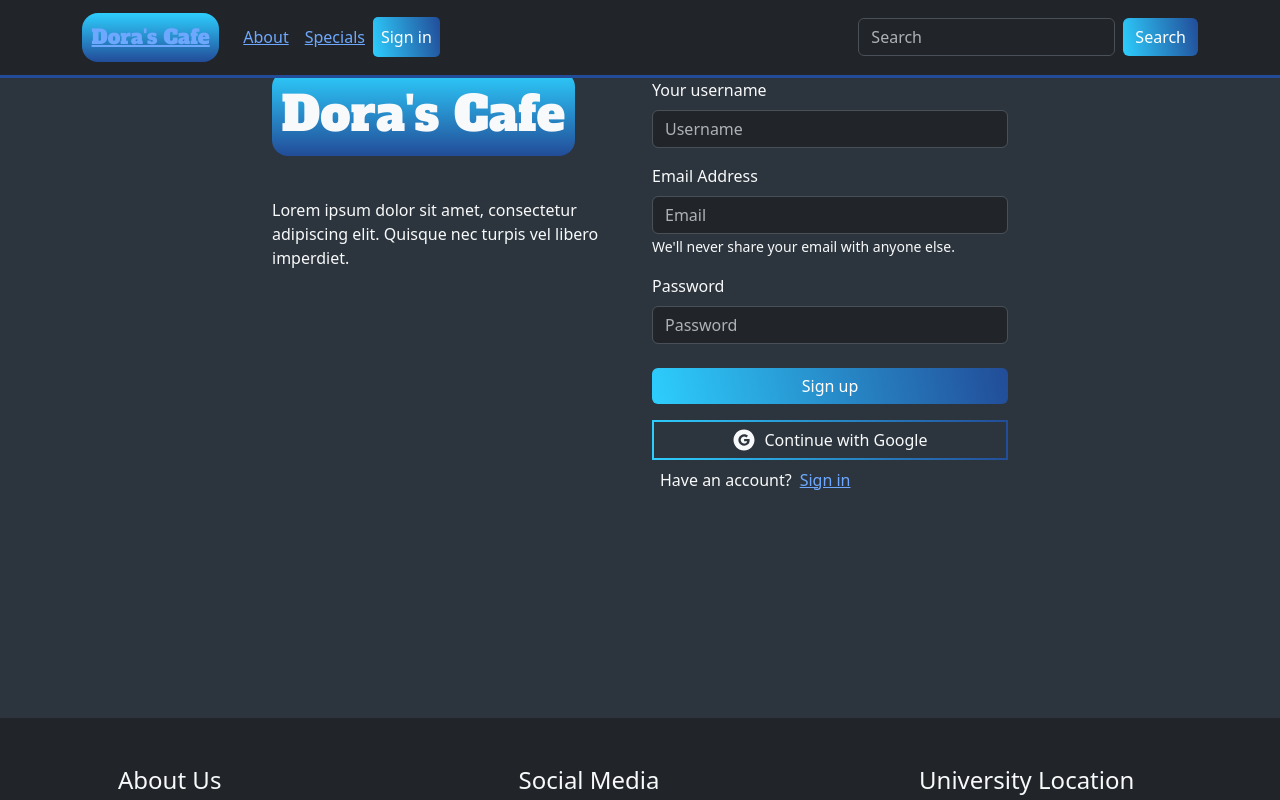
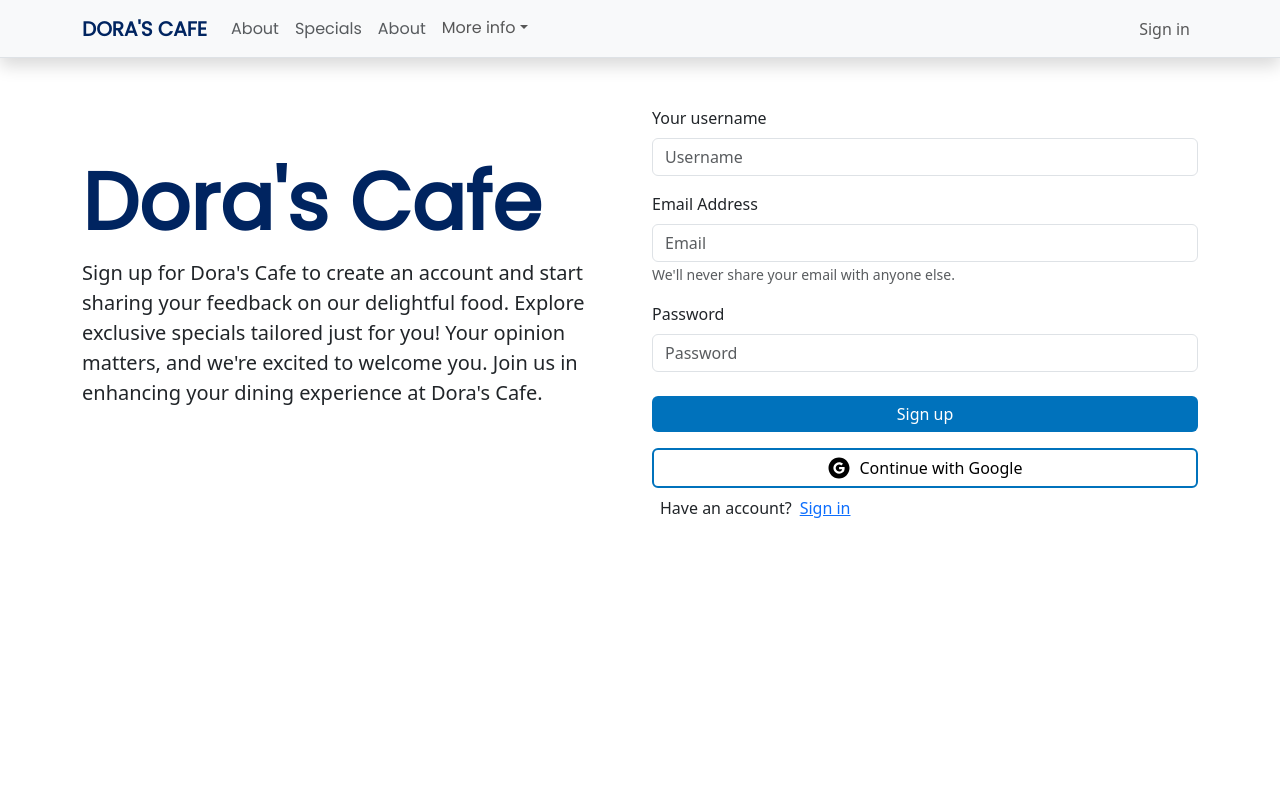
Before and after one commit to FranciscoCastillo41/Cafe-Feedback, a React (Vite) app in the folder client/: page /signup in a window 1280 px wide. Shown: the top 800 px of the page. Built offline with nearby package versions, Linux system fonts and the light colour scheme; no server answers.

Commit message:
update UI, complete post functionality

```diff
--- a/client/src/components/Header.css
+++ b/client/src/components/Header.css
@@ -1,23 +1,19 @@
 @import url('https://fonts.googleapis.com/css2?family=Alfa+Slab+One&display=swap');
+@import url('https://fonts.googleapis.com/css2?family=Poppins&display=swap');
 
-.navbar-brand {
-    font-family: "Alfa Slab One", serif;
-    /*
-    background: #224C98;
-
-    background: linear-gradient(0deg, rgba(34,76,152,1) 0%, rgba(45,206,253,1) 100%);
-    */
-    padding: 2rem;
-    border-radius: 2rem;
+.nav-brand-style{
+    font-family: 'Poppins', sans-serif;
+    text-transform: uppercase;
+    font-weight: bolder;
+    transition: color 0.3s ease;
 }
 
-.nav-signup-btn {
-    background-color: transparent;
+.nav-brand-style:hover{
+    color: hsl(49, 100%, 39%);
 }
 
-.navbar-style {
-    border-bottom: gray;
-    border-bottom: 1px;
+.nav-font {
+    font-family: 'Poppins', sans-serif;
 }
 
 .no-arrow-dropdown .dropdown-toggle::after {
--- a/client/src/components/Header.jsx
+++ b/client/src/components/Header.jsx
@@ -2,10 +2,6 @@ import React from "react";
 import Container from "react-bootstrap/Container";
 import Navbar from "react-bootstrap/Navbar";
 import Nav from "react-bootstrap/Nav";
-import Form from "react-bootstrap/Form";
-import Col from "react-bootstrap/Col";
-import Button from "react-bootstrap/Button";
-import Row from "react-bootstrap/Row";
 import { Link } from "react-router-dom";
 import { useSelector } from "react-redux";
 import Dropdown from "react-bootstrap/Dropdown";
@@ -21,8 +17,8 @@ export default function Header() {
 
   const handleSignout = async () => {
     try {
-      const res = await fetch('/api/user/signout', {
-        method: 'POST',
+      const res = await fetch("/api/user/signout", {
+        method: "POST",
       });
       const data = await res.json();
       if (!res.ok) {
@@ -36,39 +32,46 @@ export default function Header() {
   };
 
   return (
-    <Navbar
-      collapseOnSelect
-      expand="lg"
-      data-bs-theme="dark"
-      bg="dark"
-      style={{
-        padding: "0.8rem",
-        borderBottom: "0.2rem solid #224C98",
-      }}
-    >
+    <Navbar collapseOnSelect expand="lg" bg="light" className="border-bottom shadow sticky-top">
       <Container>
-        <Navbar.Brand
-          style={{
-            color: "white",
-            background:
-              "linear-gradient(0deg, rgba(34,76,152,1) 0%, rgba(45,206,253,1) 100%)",
-            padding: "0.6rem",
-            borderRadius: "1rem",
-          }}
-        >
-          <Link to="/">Dora's Cafe</Link>
+        <Navbar.Brand>
+          <Link to="/" className="text-decoration-none nav-font nav-brand-style" style={{color: "#002460"}}>
+            Dora's Cafe
+          </Link>
         </Navbar.Brand>
         <Navbar.Toggle aria-controls="responsive-navbar-nav" />
         <Navbar.Collapse id="responsive-navbar-nav">
           <Nav className="me-auto">
-            <Nav.Item className="nav-link text-light">
-              <Link to="/about">About</Link>
+            <Nav.Item className="nav-link">
+              <Link className="text-decoration-none text-muted nav-font">About</Link>
             </Nav.Item>
-            <Nav.Item className="nav-link text-light">
-              <Link to="/signup">Specials</Link>
+            <Nav.Item className="nav-link">
+              <Link className="text-decoration-none text-muted nav-font">Specials</Link>
             </Nav.Item>
+            <Nav.Item className="nav-link">
+              <Link className="text-decoration-none text-muted nav-font">About</Link>
+            </Nav.Item>
+            <NavDropdown title="More info" id="collapsible-nav-dropdown" className="nav-font">
+              <NavDropdown.Item href="#action/3.1">Dora's Cafe website</NavDropdown.Item>
 
-
+              <NavDropdown.Divider />
+              <NavDropdown.Item href="#action/3.4">
+                Texas Wesleyan Website
+              </NavDropdown.Item>
+            </NavDropdown>
+          </Nav>
+          <Nav>
+            {/*
+              <Form className="d-flex">
+                <Form.Control
+                  type="search"
+                  placeholder="Search"
+                  className="me-2 bg-dark text-light"
+                  aria-label="Search"
+                />
+                <Button>Search</Button>
+              </Form>
+            */}
             {currentUser ? (
               <NavDropdown
                 title={
@@ -77,59 +80,32 @@ export default function Header() {
                     alt="Profile"
                     roundedCircle
                     className="mr-2"
-                    style={{ width: "30px", height: "30px" }}
+                    style={{ width: "35px", height: "35px" }}
                   />
                 }
                 id="collapsible-nav-dropdown"
-                className="no-arrow-dropdown"
+                className="no-arrow-dropdown nav-font"
               >
                 <NavDropdown.Item>
-                  <Link to="/dashboard">Profile</Link>
-                </NavDropdown.Item>
-                <NavDropdown.Item href="#action/3.2">
-                  Another action
-                </NavDropdown.Item>
-                <NavDropdown.Item href="#action/3.3">
-                  Something
+                  <Link
+                    to="/dashboard"
+                    className="text-decoration-none text-dark"
+                  >
+                    Profile
+                  </Link>
                 </NavDropdown.Item>
                 <NavDropdown.Divider />
-                <NavDropdown.Item onClick={handleSignout}>Sign out</NavDropdown.Item>
+                <NavDropdown.Item onClick={handleSignout}>
+                  Sign out
+                </NavDropdown.Item>
               </NavDropdown>
             ) : (
               <>
-                <Link to="/signin" className="nav-link" style={{
-                      background:
-                      "linear-gradient(259deg, rgba(34,76,152,1) 0%, rgba(45,206,253,1) 100%)",
-                    border: "none",
-                    color: "white",
-                    borderRadius: "5px",
-                    }}>
-
-
-                    Sign in
-
+                <Link to="/signin" className="nav-link">
+                  Sign in
                 </Link>
               </>
             )}
-          </Nav>
-          <Nav>
-            <Form className="d-flex">
-              <Form.Control
-                type="search"
-                placeholder="Search"
-                className="me-2 bg-dark text-light"
-                aria-label="Search"
-              />
-              <Button
-                style={{
-                  background:
-                    "linear-gradient(259deg, rgba(34,76,152,1) 0%, rgba(45,206,253,1) 100%)",
-                  border: "none",
-                }}
-              >
-                Search
-              </Button>
-            </Form>
           </Nav>
         </Navbar.Collapse>
       </Container>
--- a/client/src/components/MyFooter.jsx
+++ b/client/src/components/MyFooter.jsx
@@ -20,7 +20,7 @@ import {
 
 export default function ComponentFooter() {
   return (
-    <footer className="footer-32892 pb-0 bg-dark text-light">
+    <footer className="footer-32892 pb-0 bg-dark text-light ">
       <div className="site-section">
         <Container className="p-5">
           <Row>
--- a/client/src/components/OAuth.jsx
+++ b/client/src/components/OAuth.jsx
@@ -17,19 +17,19 @@ export default function OAuth() {
     provider.setCustomParameters({ prompt: "select_account" });
     try {
       const resultsFromGoogle = await signInWithPopup(auth, provider);
-      const res = await fetch('/api/auth/google', {
-        method: 'POST',
-        headers: {'Content-Type': 'application/json'},
+      const res = await fetch("/api/auth/google", {
+        method: "POST",
+        headers: { "Content-Type": "application/json" },
         body: JSON.stringify({
-            name: resultsFromGoogle.user.displayName,
-            email: resultsFromGoogle.user.email,
-            googlePhotoUrl: resultsFromGoogle.user.photoURL,
+          name: resultsFromGoogle.user.displayName,
+          email: resultsFromGoogle.user.email,
+          googlePhotoUrl: resultsFromGoogle.user.photoURL,
         }),
-      })
+      });
       const data = await res.json();
       if (res.ok) {
         dispatch(signInSuccess(data));
-        navigate('/');
+        navigate("/");
       }
     } catch (error) {
       console.log(error);
@@ -43,17 +43,14 @@ export default function OAuth() {
       className="mt-2 mb-2 d-flex align-items-center justify-content-center"
       style={{
         background: "transparent",
-        border: "2px solid",
-        borderImage:
-          "linear-gradient(259deg, rgba(34,76,152,1) 0%, rgba(45,206,253,1) 100%)",
-        borderImageSlice: 1,
+        border: "2px solid #0072bc",
         width: "100%",
         color: "black",
         borderRadius: "10px !important",
       }}
     >
-      <AiFillGoogleCircle size={24} className="mr-2 text-light" />
-      <span style={{ fontSize: "1rem" }} className="text-light">Continue with Google</span>
+      <AiFillGoogleCircle size={24} className="mr-2" />
+      <span style={{ fontSize: "1rem" }}>Continue with Google</span>
     </Button>
   );
 }
--- a/client/src/pages/CreatePost.jsx
+++ b/client/src/pages/CreatePost.jsx
@@ -14,6 +14,7 @@ import {
   uploadBytesResumable,
 } from "firebase/storage";
 import { app } from "../firebase";
+import { useNavigate } from "react-router-dom";
 
 import "react-quill/dist/quill.snow.css";
 
@@ -22,6 +23,8 @@ export default function CreatePost() {
   const [imageUploadProgress, setImageUploadProgress] = useState(null);
   const [imageUploadError, setImageUploadError] = useState(null);
   const [formData, setFormData] = useState({});
+  const [publishError, setPublishError] = useState(null);
+  const navigate = useNavigate();
 
   const handleUploadImage = async () => {
     try {
@@ -60,24 +63,46 @@ export default function CreatePost() {
       console.log(error);
     }
   };
+  const handleSubmit = async (e) => {
+    e.preventDefault();
+    try {
+      const res = await fetch('/api/post/create', {
+        method: 'POST',
+        headers: {
+          'Content-Type': 'application/json',
+        }, body: JSON.stringify(formData),
+      });
+      const data = await res.json();
+      if(!res.ok){
+        setPublishError(data.message)
+        return;
+      }
 
+      if(res.ok){
+        setPublishError(null);
+        navigate(`/post/${data.slug}`);
+      }
+    } catch(error){
+      setPublishError('Something went wrong');
+    }
+  }
   return (
-    <section
-      style={{ background: "#2c353d" }}
-      data-bs-theme="dark"
-      className="text-light"
-    >
-      <Container className="min-vh-100 pt-5">
-        <h1 className="text-center mb-4 display-4">Create post</h1>
-        <Form>
+    <Container className="min-vh-100 pt-5 mb-5">
+      <h1 className="text-center mb-4 display-4 nav-font">Create post</h1>
+      <Form className="nav-font" onSubmit={handleSubmit}>
         <Row className="mb-3">
           <Form.Group as={Col} xs={12} md={6} controlId="postTitle">
             <Form.Label className="text-center">Title</Form.Label>
-              <Form.Control placeholder="Title"></Form.Control>
+            <Form.Control
+              placeholder="Title"
+              onChange={(e) =>
+                setFormData({ ...formData, title: e.target.value })
+              }
+            ></Form.Control>
           </Form.Group>
           <Form.Group as={Col} xs={12} md={6} controlId="postCategory">
             <Form.Label>Category</Form.Label>
-              <Form.Select defaultValue="Choose...">
+            <Form.Select defaultValue="Choose..." onChange={(e) => setFormData({...formData, category: e.target.value})}>
               <option value="category">Uncategorized</option>
               <option value="Breakfast">Breakfast</option>
               <option value="Lunch">Lunch</option>
@@ -85,35 +110,47 @@ export default function CreatePost() {
             </Form.Select>
           </Form.Group>
         </Row>
-          <div className="border border-info p-3">
-            <Form.Group controlId="formFile" className="mb-3">
+        <div className="border p-3 mb-3" style={{ borderColor: "#0072bc" }}>
+          <Form.Group controlId="formFile">
             <Form.Label>File upload</Form.Label>
+            <div className="d-flex">
               <Form.Control
                 type="file"
                 accept="image/*"
                 onChange={(e) => setFile(e.target.files[0])}
               />
-              <Button onClick={handleUploadImage}>Upload Image</Button>
+              <Button onClick={handleUploadImage} className="ms-2" style={{ background: "#0072bc" }}>
+                Upload
+              </Button>
+            </div>
           </Form.Group>
         </div>
-          {imageUploadError && (
-            <Alert>
-              {imageUploadError}
-            </Alert>
-          )}
+        {imageUploadError && <Alert variant="danger">{imageUploadError}</Alert>}
         {formData.image && (
-            <Image src={formData.image} className="w-full h-72 object-cover"/>
+          <Image src={formData.image} className="w-100 h-72 object-cover mb-3" />
         )}
         <ReactQuill
           theme="snow"
           placeholder="Write something..."
-            className="h-72 mt-3 text-light"
+          className="h-72 mt-3"
+          required
+          onChange={
+            (value)=> {
+              setFormData({...formData, content: value});
+            }
+          }
         />
-          <Button type="submit" className="mt-5 w-100">
+        <Button
+          type="submit"
+          className=" w-100"
+          style={{ background: "#0072bc", marginTop: "4.5rem" }}
+        >
           Publish
         </Button>
+        {
+          publishError && <Alert variant="danger" className="mt-2">{publishError}</Alert>
+        }
       </Form>
     </Container>
-    </section>
   );
 }
--- a/client/src/pages/SignIn.jsx
+++ b/client/src/pages/SignIn.jsx
@@ -53,34 +53,25 @@ export default function SignIn() {
   };
 
   return (
-    <div style={{ background: "#2c353d" }}>
-    <Container data-bs-theme="dark"
-        bg="dark" style={{ minHeight: "80vh" }}>
-      <Row className="justify-content-md-center">
-        <Col xs={12} md={6} lg={4} className="mb-4 mt-20">
-          <Link
-            to="/"
-            className="navbar-brand text-light mb-4"
-            style={{
-              color: "white",
-              background:
-                "linear-gradient(0deg, rgba(34,76,152,1) 0%, rgba(45,206,253,1) 100%)",
-              padding: "0.6rem",
-              borderRadius: "1rem",
-              fontSize: "3rem",
-              textDecoration:"none",
-            }}
+    <Container className="min-vh-100">
+      <Row className="mt-5">
+        <Col xs={12} md={6} lg={6} className="mt-5">
+          <h1
+            className="display-1 nav-font"
+            style={{ color: "#002460", fontWeight: "bolder" }}
           >
             Dora's Cafe
-          </Link>
-          <p className="mt-5 text-light">
-            Lorem ipsum dolor sit amet, consectetur adipiscing elit. Quisque nec
-            turpis vel libero imperdiet.
+          </h1>
+          <p className="lead">
+            Sign in to Dora's Cafe to share your feedback on our delicious food
+            and explore exclusive specials! Your opinion matters, and we can't
+            wait to hear from you. Join us in enhancing your dining experience
+            at Dora's Cafe.
           </p>
         </Col>
-        <Col xs={12} md={6} lg={4} className="mb-20 mt-20">
+        <Col xs={12} md={6} lg={6}>
           <Form onSubmit={handleSubmit}>
-            <Form.Group className="mb-3 text-light" controlId="email">
+            <Form.Group className="mb-3" controlId="email">
               <Form.Label>Email Address</Form.Label>
               <Form.Control
                 type="email"
@@ -89,7 +80,7 @@ export default function SignIn() {
               />
             </Form.Group>
 
-            <Form.Group className="mb-3 text-light" controlId="password">
+            <Form.Group className="mb-3" controlId="password">
               <Form.Label>Password</Form.Label>
               <Form.Control
                 type="password"
@@ -103,8 +94,7 @@ export default function SignIn() {
               className="mt-2 mb-2"
               disabled={loading}
               style={{
-                background:
-                  "linear-gradient(259deg, rgba(34,76,152,1) 0%, rgba(45,206,253,1) 100%)",
+                background: "#0072bc",
                 border: "none",
                 width: "100%",
               }}
@@ -119,8 +109,8 @@ export default function SignIn() {
               )}
             </Button>
             <OAuth />
-            <span className="mt-2 m-2 text-light">Don't have an account?</span>
-            <Link to="/signup" className="text-light">Sign up</Link>
+            <span className="mt-2 m-2">Don't have an account?</span>
+            <Link to="/signup">Sign up</Link>
             {errorMessage && (
               <Alert variant="danger" className="mt-2">
                 {errorMessage}
@@ -130,6 +120,5 @@ export default function SignIn() {
         </Col>
       </Row>
     </Container>
-    </div>
   );
 }
--- a/client/src/pages/SignUp.jsx
+++ b/client/src/pages/SignUp.jsx
@@ -48,7 +48,89 @@ export default function SignUp() {
   };
 
   return (
-    <div style={{ background: "#2c353d" }}>
+    <>
+      <Container className="min-vh-100">
+        <Row className="mt-5">
+          <Col xs={12} md={6} lg={6} className="mt-5">
+            <h1
+              className="display-1 nav-font"
+              style={{ color: "#002460", fontWeight: "bolder" }}
+            >
+              Dora's Cafe
+            </h1>
+            <p className="lead">
+              Sign up for Dora's Cafe to create an account and start sharing
+              your feedback on our delightful food. Explore exclusive specials
+              tailored just for you! Your opinion matters, and we're excited to
+              welcome you. Join us in enhancing your dining experience at Dora's
+              Cafe.
+            </p>
+          </Col>
+          <Col xs={12} md={6} lg={6}>
+            <Form onSubmit={handleSubmit}>
+              <Form.Group className="mb-3" controlId="username">
+                <Form.Label>Your username</Form.Label>
+                <Form.Control
+                  type="text"
+                  placeholder="Username"
+                  onChange={handleChange}
+                />
+              </Form.Group>
+
+              <Form.Group className="mb-3" controlId="email">
+                <Form.Label>Email Address</Form.Label>
+                <Form.Control
+                  type="email"
+                  placeholder="Email"
+                  onChange={handleChange}
+                />
+                <Form.Text className="text-muted">
+                  We'll never share your email with anyone else.
+                </Form.Text>
+              </Form.Group>
+
+              <Form.Group className="mb-3" controlId="password">
+                <Form.Label>Password</Form.Label>
+                <Form.Control
+                  type="password"
+                  placeholder="Password"
+                  onChange={handleChange}
+                />
+              </Form.Group>
+
+              <Button
+                type="submit"
+                className="mt-2 mb-2"
+                disabled={loading}
+                style={{
+                  background: "#0072bc",
+                  border: "none",
+                  width: "100%",
+                }}
+              >
+                {loading ? (
+                  <>
+                    <Spinner animation="grow" />
+                    <span>Loading...</span>
+                  </>
+                ) : (
+                  "Sign up"
+                )}
+              </Button>
+              <OAuth />
+              <span className="mt-2 m-2">Have an account?</span>
+              <Link to="/signin">Sign in</Link>
+              {errorMessage && (
+                <Alert variant="danger" className="mt-2">
+                  {errorMessage}
+                </Alert>
+              )}
+            </Form>
+          </Col>
+        </Row>
+      </Container>
+
+      {/* <div style={{ background: "#2c353d" }}>
       <Container
         className="text-light"
         style={{ minHeight: "80vh" }}
@@ -140,6 +222,7 @@ export default function SignUp() {
           </Col>
         </Row>
       </Container>
-    </div>
+    </div>*/}
+    </>
   );
 }
```
Also changed, not shown: client/src/components/DashProfile.jsx (+30 -43 lines), client/src/components/DashSidebar.css (added, +7 -0 lines), client/src/components/DashSidebar.jsx (+12 -4 lines), client/src/pages/Dashboard.jsx (+9 -11 lines), client/src/pages/Dashboard.css (added). Lines whose indentation alone changed are shown as unchanged.
